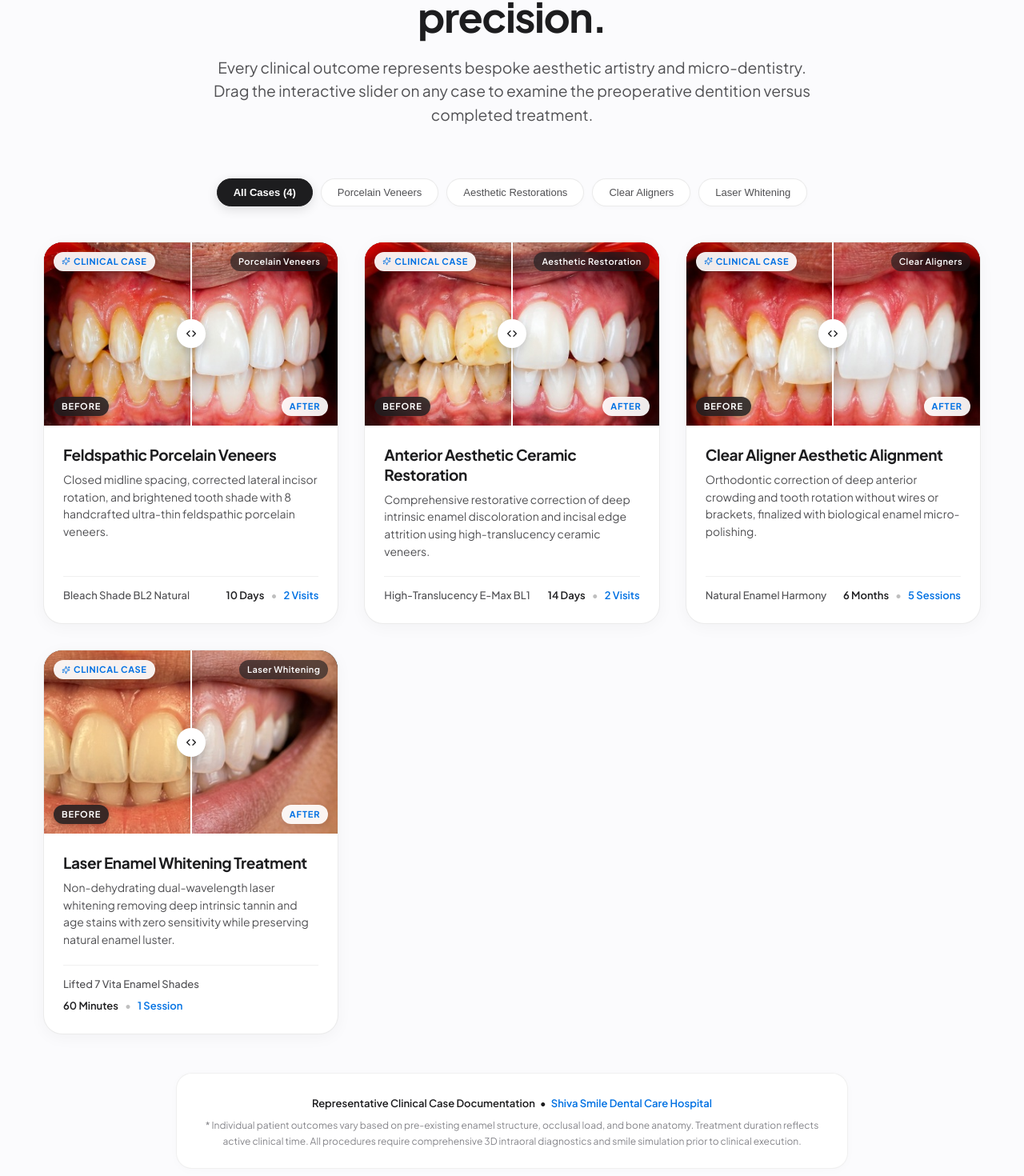
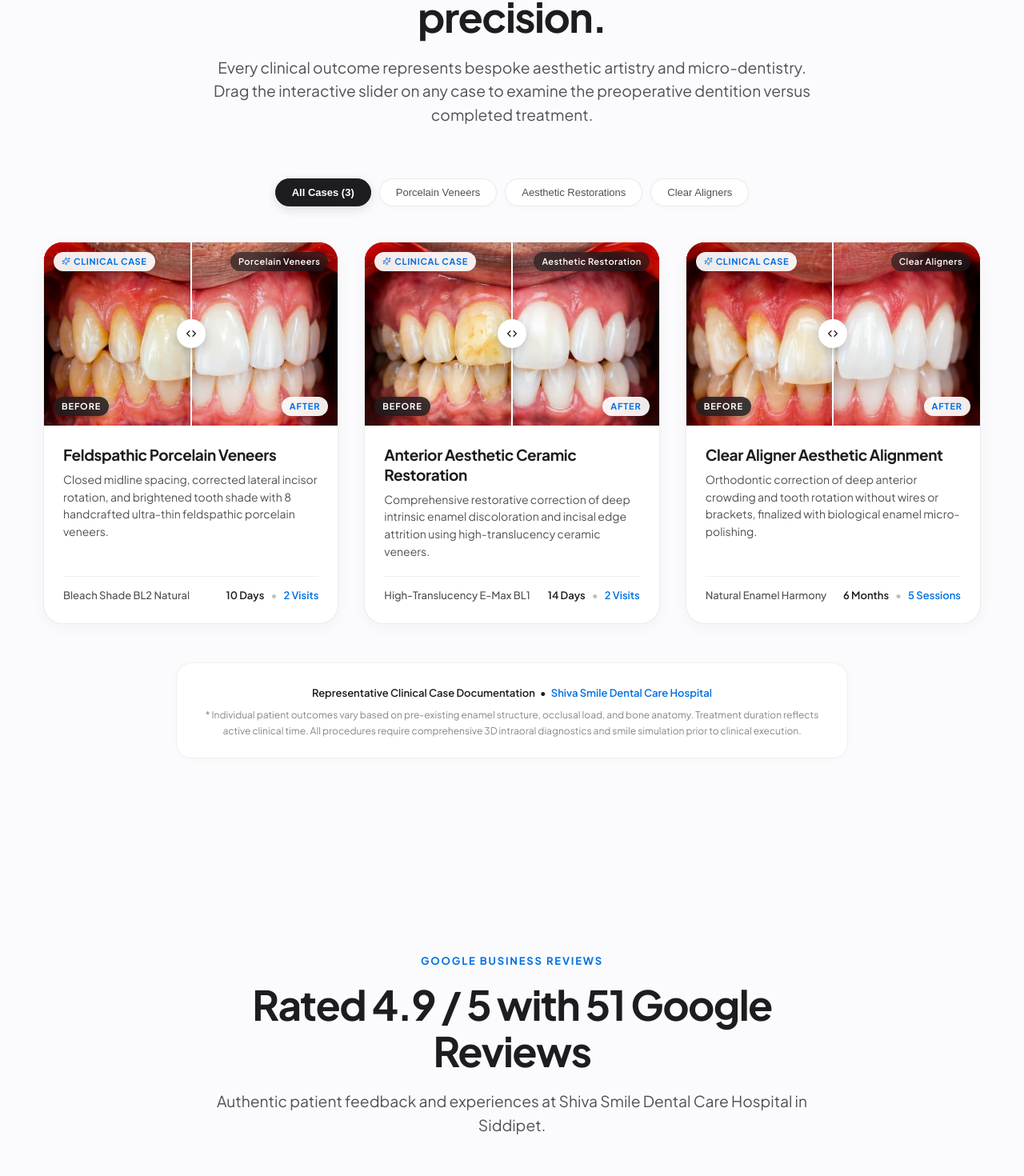
Before and after one commit to mohammadrazia612-collab/smile, a React (Vite) app: page / in a window 1280 px wide. Shown: the part 8274-9744 px from the top of the page at 80% size. Built offline with nearby package versions, Linux system fonts and the light colour scheme; no server answers; the database is empty.

Commit message:
refactor(gallery): remove 4th clinical case card (laser whitening) and reflow grid cleanly

```diff
--- a/src/components/SmileGallery.tsx
+++ b/src/components/SmileGallery.tsx
@@ -50,18 +50,6 @@ const CLINICAL_CASES: ClinicalCase[] = [
     duration: '6 Months',
     visits: '5 Sessions',
     description: 'Orthodontic correction of deep anterior crowding and tooth rotation without wires or brackets, finalized with biological enamel micro-polishing.',
-  },
-  {
-    id: 'case-4',
-    title: 'Laser Enamel Whitening Treatment',
-    category: 'whitening',
-    categoryLabel: 'Laser Whitening',
-    beforeImage: '/assets/images/clinical-cases/case4-before.jpg',
-    afterImage: '/assets/images/clinical-cases/case4-after.jpg',
-    shade: 'Lifted 7 Vita Enamel Shades',
-    duration: '60 Minutes',
-    visits: '1 Session',
-    description: 'Non-dehydrating dual-wavelength laser whitening removing deep intrinsic tannin and age stains with zero sensitivity while preserving natural enamel luster.',
   },
 ];
 
@@ -469,11 +457,10 @@ export const SmileGallery: React.FC = () => {
           }}
         >
           {[
-            { label: 'All Cases (4)', value: 'all' },
+            { label: 'All Cases (3)', value: 'all' },
             { label: 'Porcelain Veneers', value: 'veneers' },
             { label: 'Aesthetic Restorations', value: 'restoration' },
             { label: 'Clear Aligners', value: 'aligners' },
-            { label: 'Laser Whitening', value: 'whitening' },
           ].map((tab) => {
             const isActive = activeFilter === tab.value;
             return (
@@ -501,12 +488,12 @@ export const SmileGallery: React.FC = () => {
           })}
         </div>
 
-        {/* 4 Clinical Cases Responsive Grid */}
+        {/* 3 Clinical Cases Responsive Grid */}
         <div
           className="smile-gallery-grid"
           style={{
             display: 'grid',
-            gridTemplateColumns: 'repeat(auto-fit, minmax(min(100%, 360px), 1fr))',
+            gridTemplateColumns: 'repeat(auto-fit, minmax(min(100%, 320px), 1fr))',
             gap: '32px',
           }}
         >
```
